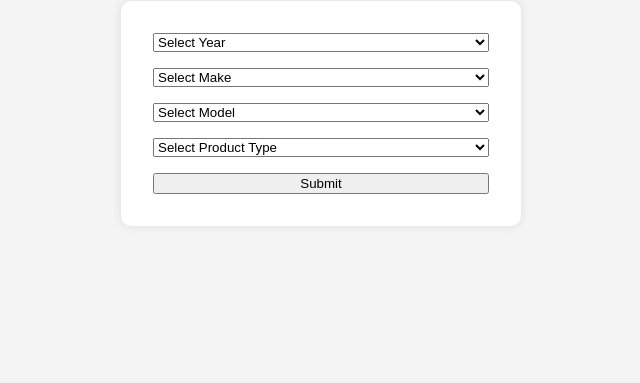
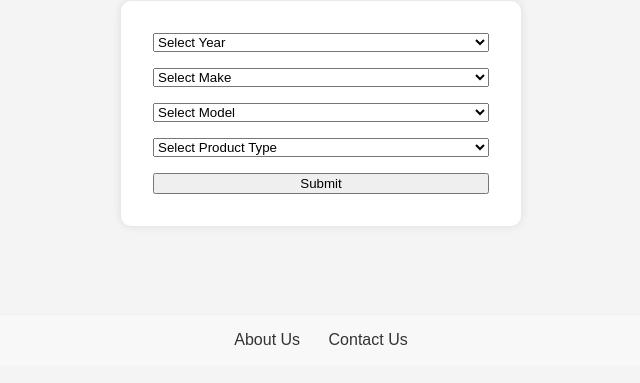
Before and after one commit to itspradeepp/Partify, a website with bundled scripts: page src/index.html in a window 1280 px wide. Shown: the part 297-680 px from the top of the page, without its empty margins (319-959 px from the left). Built offline with nearby package versions, Linux system fonts and the light colour scheme; files whose address does not match are found by name.

Commit message:
Added the footer

```diff
--- a/src/index.html
+++ b/src/index.html
@@ -23,6 +23,10 @@
       </form>
     </div>
   </div>
+  <footer style="text-align:center; margin-top: 40px; padding: 16px 0; background: #f8f8f8; border-top: 1px solid #eee;">
+    <a href="https://partifyusa.com/pages/about-us" target="_blank" style="margin-right: 24px; color: #333; text-decoration: none;">About Us</a>
+    <a href="https://partifyusa.com/pages/contact" target="_blank" style="color: #333; text-decoration: none;">Contact Us</a>
+  </footer>
   <script type="module" src="main.js"></script>
 </body>
 </html>
```
